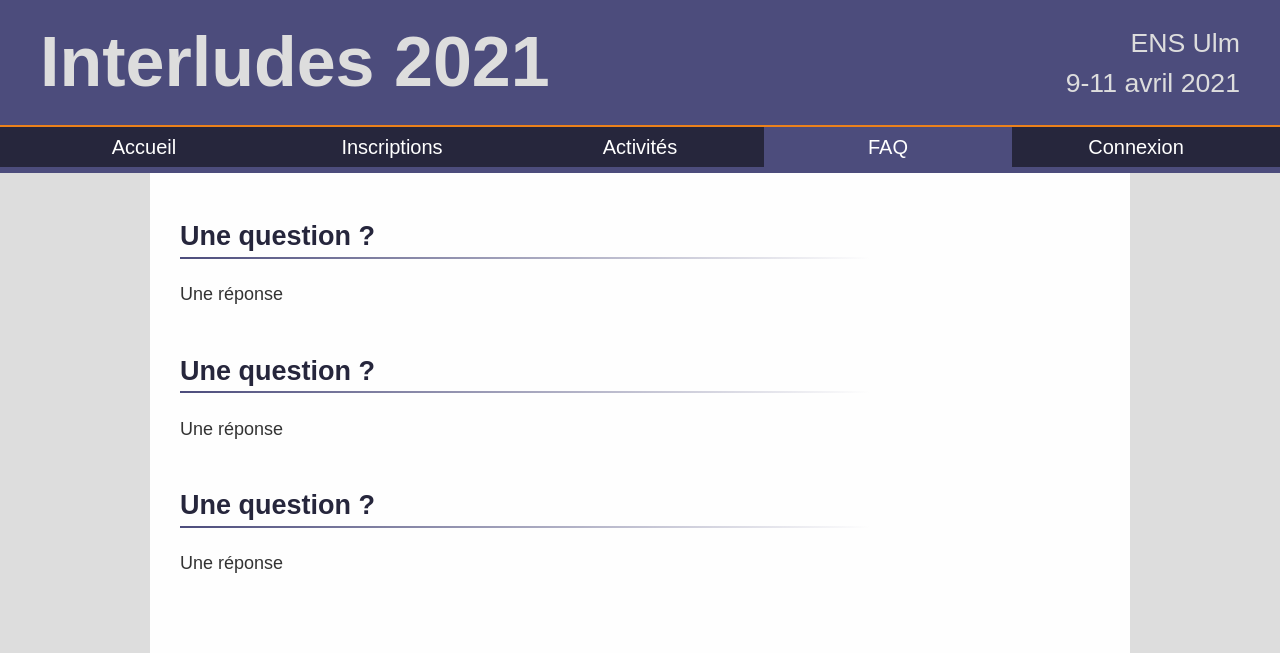
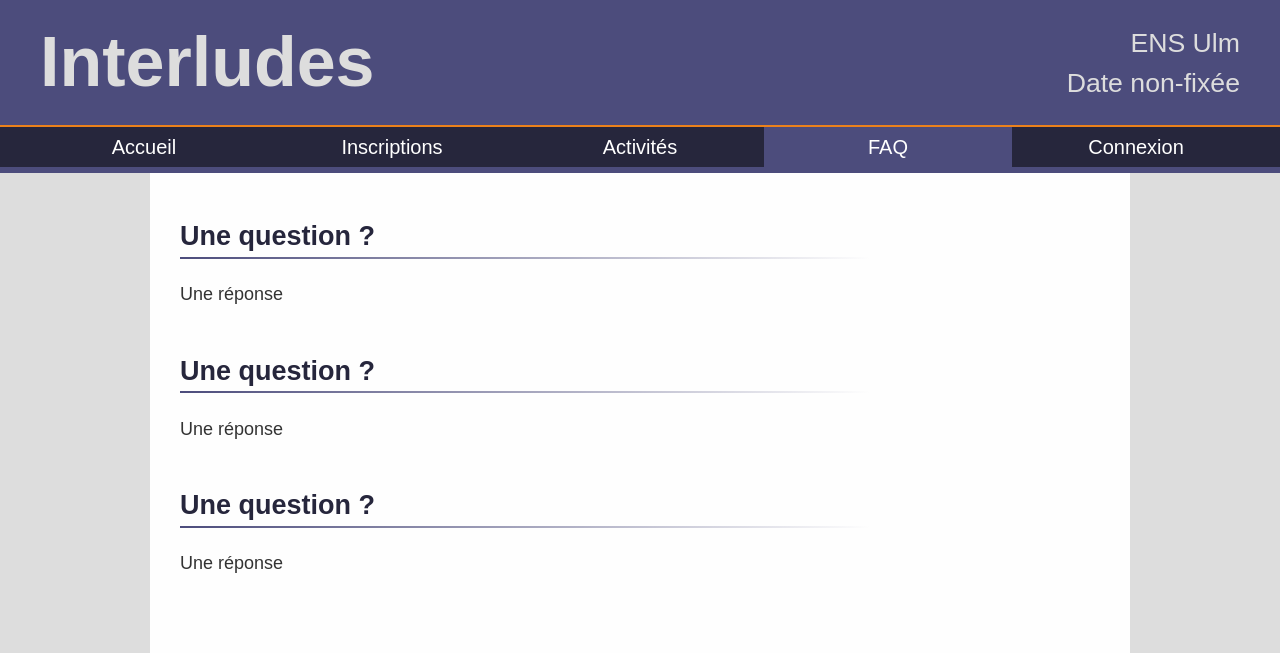
Before and after one commit to dlesbre/site-interludes, a Django app: page /faq/ in a window 1280 px wide. Shown: the top 653 px of the page. Run offline with Django 3.2, Linux system fonts and the light colour scheme; data comes from the database, SQL or seed files in the repository.

Commit message:
Dynamic settings in template

```diff
--- a/home/templates/base.html
+++ b/home/templates/base.html
@@ -15,11 +15,19 @@
 	<body>
 		<header>
 			<div id="header_logo">
-				<h1><a href="/">Interludes 2021</a></h1>
+				<h1><a href="/">Interludes {% if settings.date_start %}{{ settings.date_start.year }}{% endif %}</a></h1>
 			</div>
 			<div id="head_main_infos">
 				<div id="location">ENS Ulm</div>
-				<div id="date">9-11 avril 2021</div>
+				<div id="date">{% if settings.date_start %}
+				{% if settings.date_end %}
+				{{ settings.date_start.day }}-{{ settings.date_end }}
+				{% else %}
+				{{ settings.date_start }}
+				{% endif %}
+				{% else %}
+				Date non-fixée
+				{% endif %}</div>
 			</div>
 		</header>
 
@@ -73,6 +81,9 @@
 					/>
 				</a>
 			</div>
+			{% if settings.contact_email %}
+			<p>Pour tout problème, contacter&nbsp;:<br>{{ settings.contact_email }}</p>
+			{% endif %}
 		</footer>
 
 	</body>
--- a/site_settings/admin.py
+++ b/site_settings/admin.py
@@ -15,4 +15,5 @@ class SingletonModelAdmin(admin.ModelAdmin):
 @admin.register(SiteSettings)
 class SiteSettingsAdmin(SingletonModelAdmin):
 	list_display = ("contact_email", "date_start", "date_end", "registrations_open", "inscriptions_open",)
-	list_editable = ("registrations_open", "inscriptions_open",)
+	list_display_links = None
+	list_editable = ("contact_email", "date_start", "date_end", "registrations_open", "inscriptions_open",)
--- a/site_settings/models.py
+++ b/site_settings/models.py
@@ -32,9 +32,9 @@ class SingletonModel(models.Model):
 
 class SiteSettings(SingletonModel):
 	"""Réglages globaux du site"""
-	contact_email = models.EmailField("Email contact")
-	date_start = models.DateField("Date de début", null=True)
-	date_end = models.DateField("Date de fin", null=True)
+	contact_email = models.EmailField("Email contact", blank=True, null=True)
+	date_start = models.DateField("Date de début", blank=True, null=True)
+	date_end = models.DateField("Date de fin", blank=True, null=True)
 
 	registrations_open = models.BooleanField("Ouvrir la création de compte", default=False)
 	inscriptions_open = models.BooleanField("Ouvrir les inscriptions", default=False)
```
